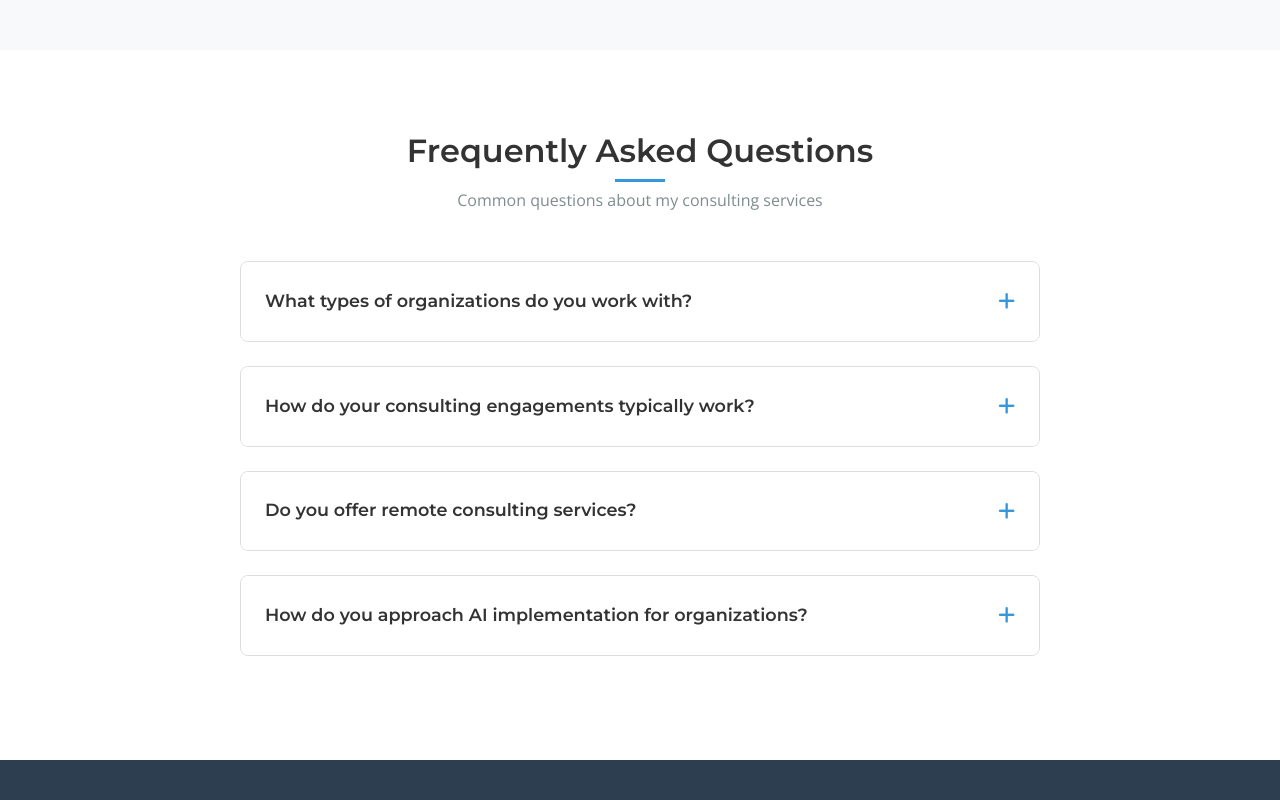
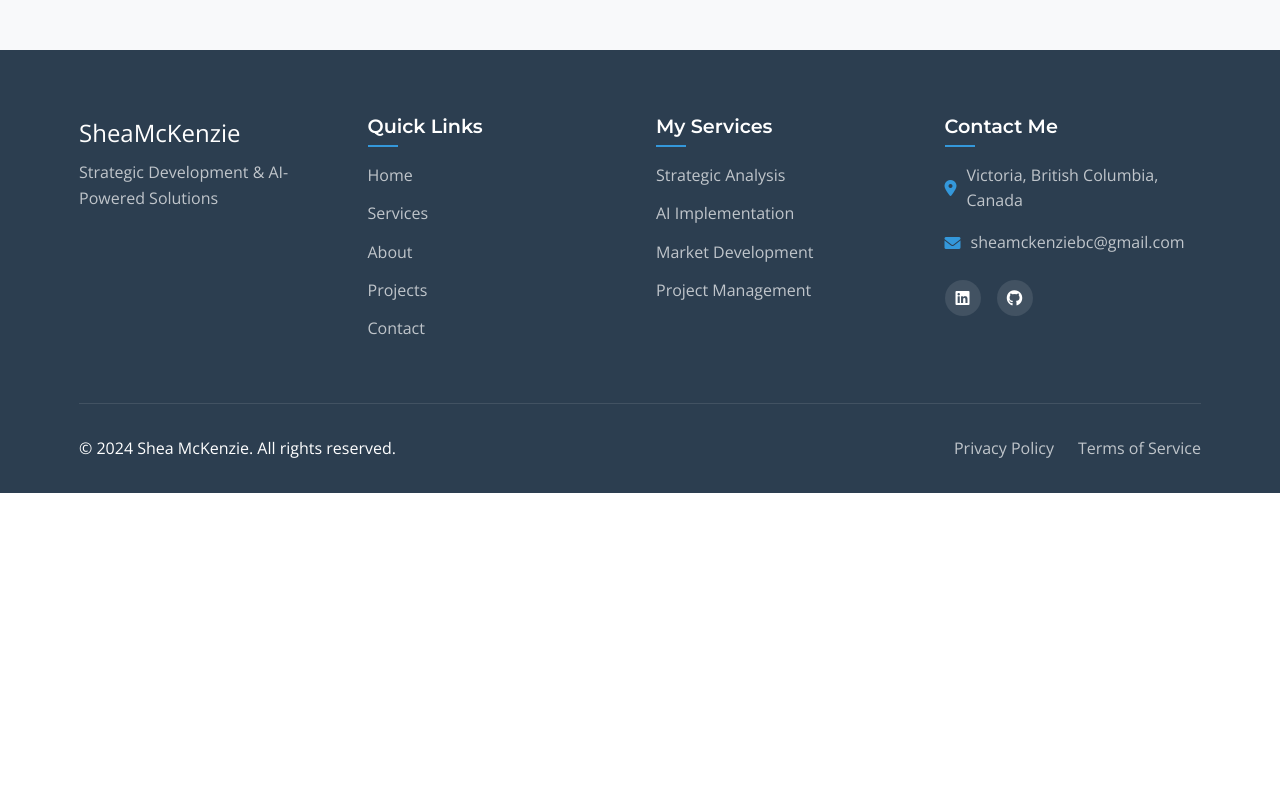
Before and after one commit to sheamckenziebc/consultingwebsite, a plain HTML site: page contact.html in a window 1280 px wide. Shown: the part 1760-2560 px from the top of the page. After the commit the page ends 2253 px from the top, so only its background shows below. Drawn offline with nearby package versions, Linux system fonts and the light colour scheme.

Commit message:
remove faws

```diff
--- a/contact.html
+++ b/contact.html
@@ -107,57 +107,6 @@
         </div>
     </section>
 
-    <section class="faq-section">
-        <div class="container">
-            <div class="section-header">
-                <h2>Frequently Asked Questions</h2>
-                <p>Common questions about my consulting services</p>
-            </div>
-
-            <div class="faq-container">
-                <div class="faq-item">
-                    <div class="faq-question">
-                        <h3>What types of organizations do you work with?</h3>
-                        <span class="faq-toggle"><i class="fas fa-plus"></i></span>
-                    </div>
-                    <div class="faq-answer">
-                        <p>I work with a diverse range of organizations, from startups and small businesses to government agencies and established companies. My expertise is particularly valuable for organizations looking to leverage emerging technologies, develop new markets, or optimize their strategic approach.</p>
-                    </div>
-                </div>
-
-                <div class="faq-item">
-                    <div class="faq-question">
-                        <h3>How do your consulting engagements typically work?</h3>
-                        <span class="faq-toggle"><i class="fas fa-plus"></i></span>
-                    </div>
-                    <div class="faq-answer">
-                        <p>Each engagement begins with a discovery phase to understand your specific needs and objectives. From there, I develop a tailored approach that may include strategic analysis, implementation planning, and execution support. I offer both project-based consulting and ongoing strategic advisory services.</p>
-                    </div>
-                </div>
-
-                <div class="faq-item">
-                    <div class="faq-question">
-                        <h3>Do you offer remote consulting services?</h3>
-                        <span class="faq-toggle"><i class="fas fa-plus"></i></span>
-                    </div>
-                    <div class="faq-answer">
-                        <p>Yes, I provide remote consulting services to clients across Canada and internationally. Using digital collaboration tools, I can deliver the same level of strategic insight and support regardless of geographic location.</p>
-                    </div>
-                </div>
-
-                <div class="faq-item">
-                    <div class="faq-question">
-                        <h3>How do you approach AI implementation for organizations?</h3>
-                        <span class="faq-toggle"><i class="fas fa-plus"></i></span>
-                    </div>
-                    <div class="faq-answer">
-                        <p>My approach to AI implementation begins with identifying specific use cases where AI can deliver the most value for your organization. I focus on practical applications that align with your strategic objectives, then develop an implementation plan that includes the right tools, processes, and change management strategies to ensure successful adoption.</p>
-                    </div>
-                </div>
-            </div>
-        </div>
-    </section>
-
     <footer>
         <div class="container">
             <div class="footer-content">
```
